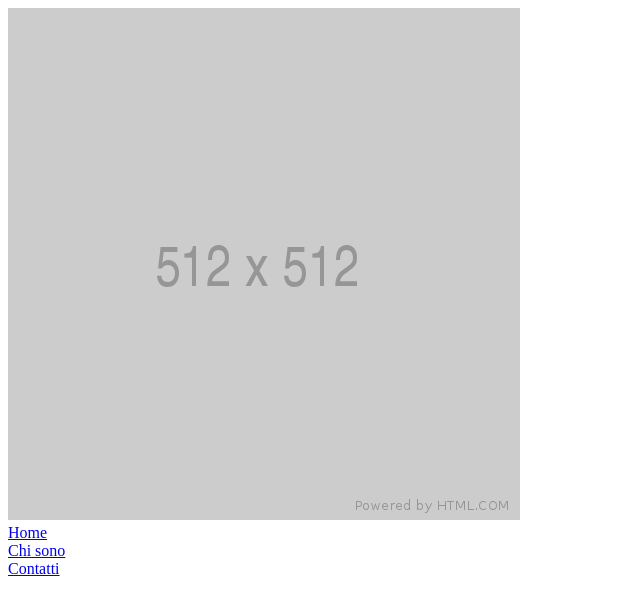
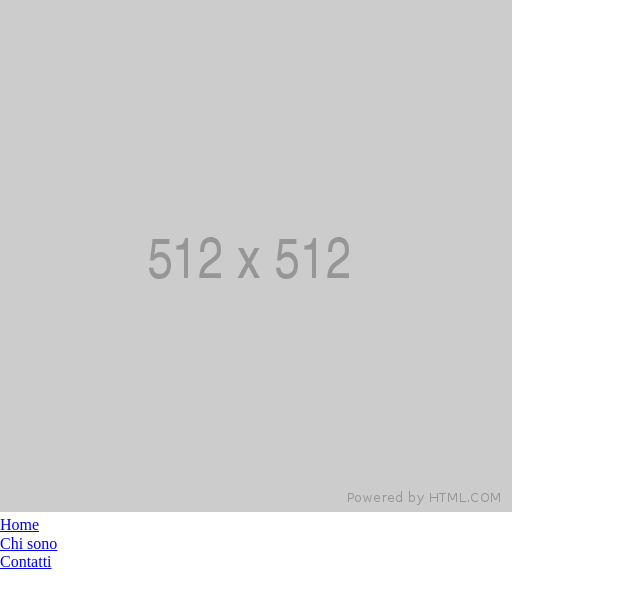
Before and after one commit to Bringhe/esercizioweb, a plain HTML site: page index.html in a window 1280 px wide. Shown: the whole page, without its empty margins (0-640 px from the left). Drawn offline with Linux system fonts and the light colour scheme.

Commit message:
aggiunta classe nav e collegamneto a normalize.css

```diff
--- a/index.html
+++ b/index.html
@@ -2,6 +2,7 @@
 <html lang="it">
 <head>
     <link rel="stylesheet" href="src/css/style.css">
+    <link rel="stylesheet" href="src/css/normalize.css">
     <meta charset="UTF-8">
     <meta http-equiv="X-UA-Compatible" content="IE=edge">
     <meta name="viewport" content="width=device-width, initial-scale=1.0">
@@ -16,7 +17,7 @@
             </a>
         </div>
 
-        <nav>
+        <nav class="main-nav">
             <ul class="list-nav list-reset">
                 <li>
                     <a href="index.html" title="home">Home</a>
```
